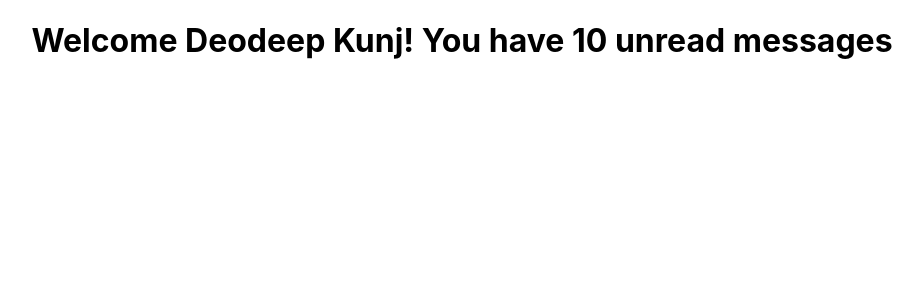
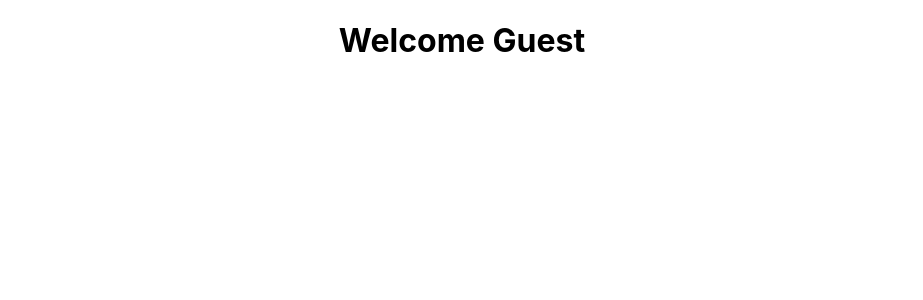
Before and after one commit to deodeepkunj/React-Typescript-Tutorial, a React (Create React App) app: page / in a window 1280 px wide. Shown: the top 300 px of the page, without its empty margins (178-1101 px from the left). Built offline with nearby package versions, Linux system fonts and the light colour scheme.

Commit message:
validate boolesan type

```diff
--- a/src/App.tsx
+++ b/src/App.tsx
@@ -5,7 +5,7 @@ import { Greet } from './components/Greet';
 function App() {
   return (
     <div className="App">
-      <Greet name='Deodeep Kunj' messageCount={10}/>
+      <Greet name='Deodeep Kunj' messageCount={10} isLoggedIn={false}/>
     </div>
   );
 }
--- a/src/components/Greet.tsx
+++ b/src/components/Greet.tsx
@@ -1,11 +1,17 @@
 type GreetProps = {
-    name: string,
-    messageCount: number,
-}
+  name: string;
+  messageCount: number;
+  isLoggedIn: boolean;
+};
 
-
-export const Greet  = (props: GreetProps) => {
-    return(
-        <h1>Welcome {props.name}! You have {props.messageCount} unread messages</h1>
-    )
-}
+export const Greet = (props: GreetProps) => {
+  return (
+    <>
+      {props.isLoggedIn ? (
+          <h1> Welcome {props.name}! You have {props.messageCount} unread messages </h1>
+      ) : (
+        <h1>Welcome Guest</h1>
+      )}
+    </>
+  );
+};
```
